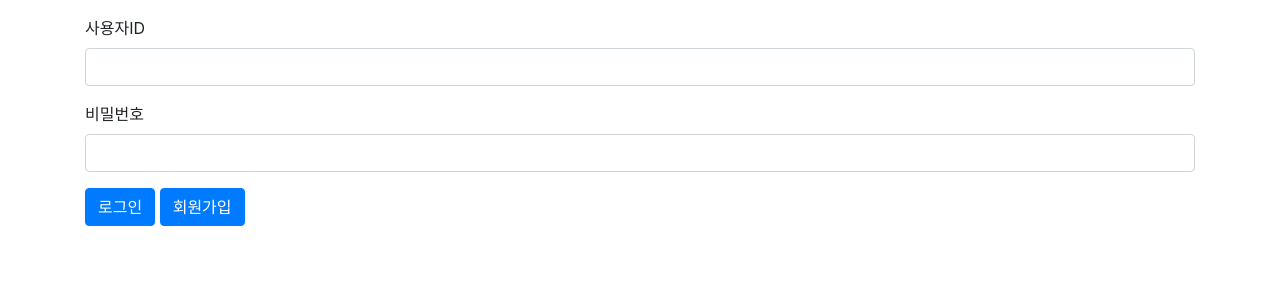
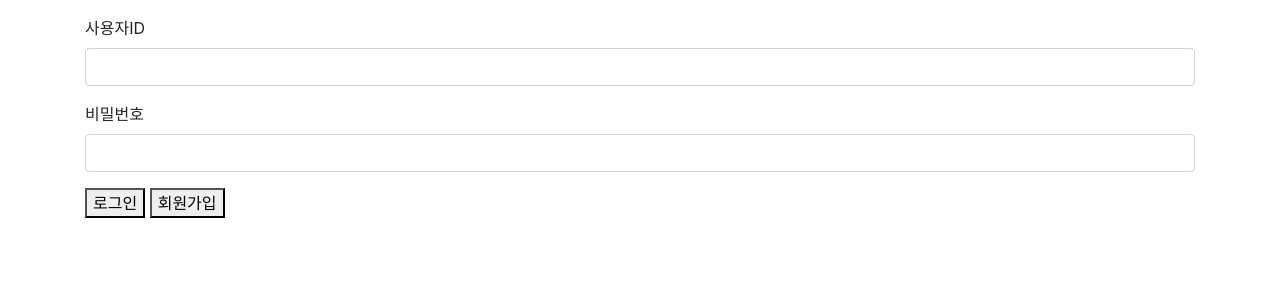
Before and after one commit to sangboo3zo/AIVLE-mini-project-1, a Django app: page /login/ in a window 1280 px wide. Shown: the part 56-356 px from the top of the page. Run offline with Django 3.2, Linux system fonts and the light colour scheme; some libraries are stand-ins or nearby versions; some web fonts are replaced.

Commit message:
.
Signed-off-by: heeyori <g00oo00d@naver.com>

```diff
--- a/miniproject/miniapp/templates/miniapp/login.html
+++ b/miniproject/miniapp/templates/miniapp/login.html
@@ -17,8 +17,8 @@
             <label for="password">비밀번호</label>
             <input type="password" class="form-control" name="user_pw">
         </div>
-        <button type="submit" class="btn btn-primary">로그인</button>
-        <button type="submit" class="btn btn-primary">회원가입</button>
+        <button type="submit" class="btn-login">로그인</button>
+        <button type="submit" class="btn-signup">회원가입</button>
     </form>
 
 </div>
```
